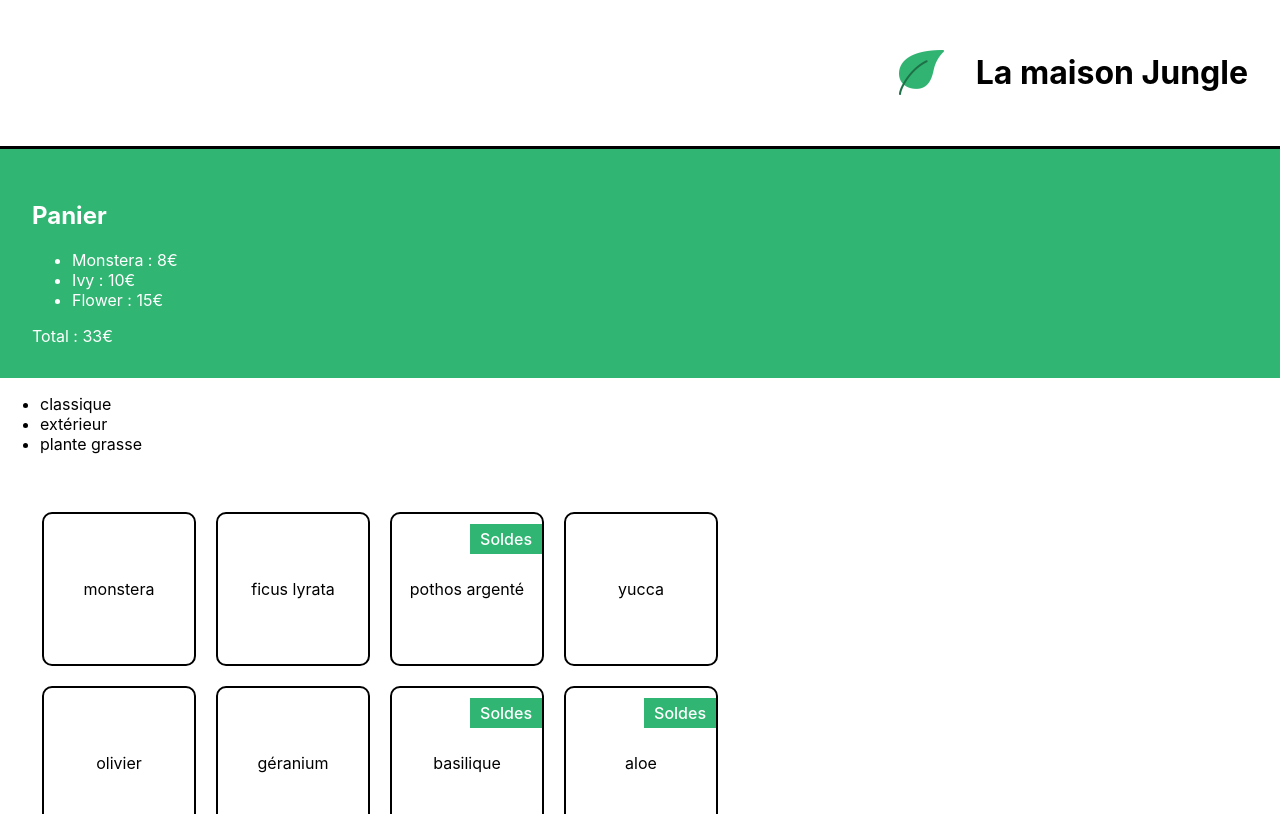
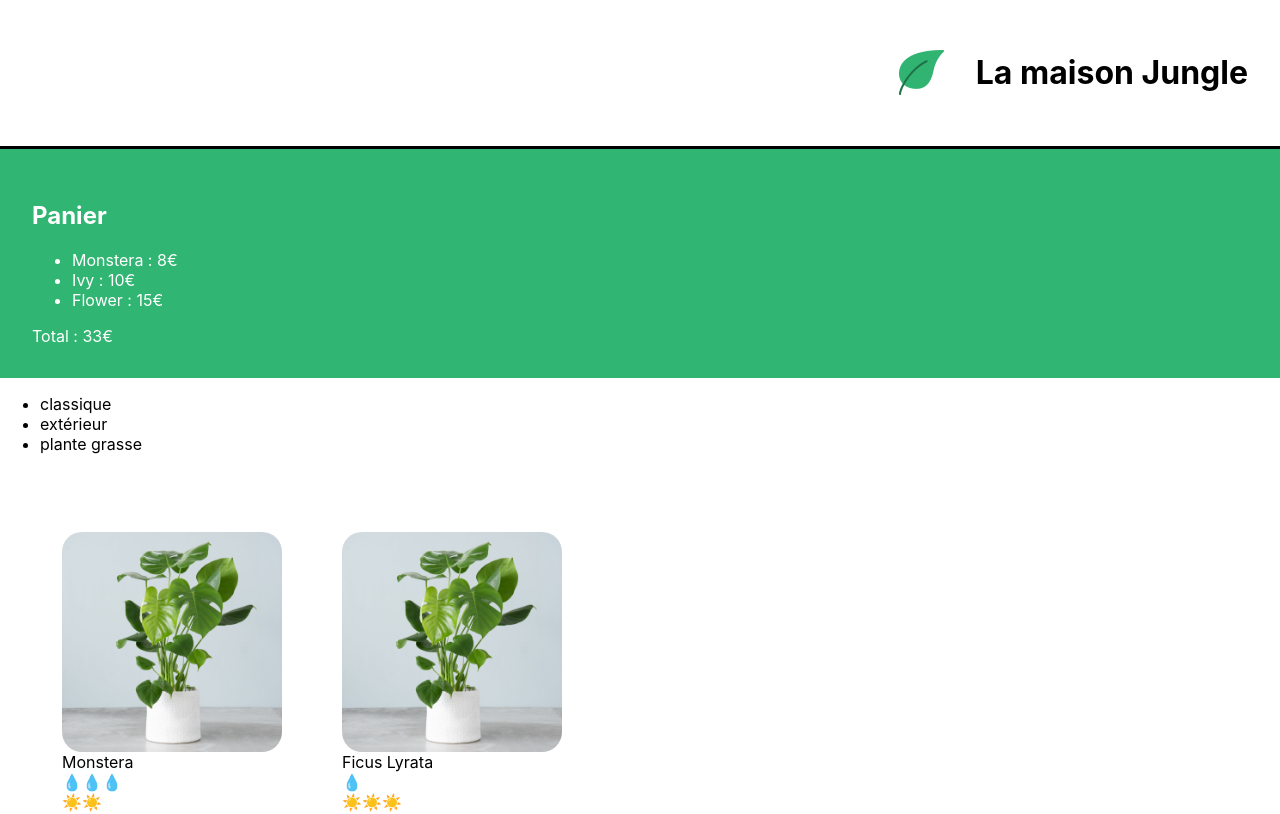
Before and after one commit to RachidBoubekeur-dev/la-maison-jungle, a React (Create React App) app: page / in a window 1280 px wide. Shown: the top 814 px of the page. Built offline with nearby package versions, Linux system fonts and the light colour scheme.

Commit message:
add components CareScale and PlantItem

```diff
--- /dev/null
+++ b/src/components/CareScale/index.jsx
@@ -0,0 +1,13 @@
+const CareScale = ({ careType, scaleValue }) => {
+
+    const range = [1, 2, 3];
+    const scaleType = careType === 'water' ? '💧' : '☀️';
+
+    return (
+        <div>
+            {range.map((rangeElem) => scaleValue >= rangeElem && <span key={rangeElem.toString()}>{scaleType}</span>)}
+        </div>
+    );
+};
+
+export default CareScale;
--- /dev/null
+++ b/src/components/PlantItem/index.css
@@ -0,0 +1,14 @@
+.lmj-plant-item-cover {
+	height: 220px;
+	width: 220px;
+	border-radius: 20px;
+}
+
+.lmj-plant-item {
+	margin: 30px;
+	display: flex;
+	align-items: flex-start;
+	justify-content: center;
+	flex-direction: column;
+	text-transform: capitalize;
+}
--- /dev/null
+++ b/src/components/PlantItem/index.jsx
@@ -0,0 +1,18 @@
+import CareScale from '../CareScale';
+import './index.css';
+
+const PlantItem = ({ id, cover, name, water, light }) => {
+
+    return (
+        <li key={id} className='lmj-plant-item'>
+            <img className='lmj-plant-item-cover' src={cover} alt={name} />
+            {name}
+            <div>
+                <CareScale careType='water' scaleValue={water} />
+                <CareScale careType='light' scaleValue={light} />
+            </div>
+        </li>
+    );
+};
+
+export default PlantItem;;;
--- a/src/components/ShoppingList/index.css
+++ b/src/components/ShoppingList/index.css
@@ -5,26 +5,3 @@
 	flex-wrap: wrap;
 	max-width: 800px;
 }
-
-.lmj-plant-item {
-	border: solid 2px black;
-	border-radius: 10px;
-	height: 150px;
-	width: 150px;
-	margin: 10px;
-	display: flex;
-	align-items: center;
-	justify-content: center;
-	flex-direction: column;
-	position: relative;
-}
-
-.lmj-sales {
-	position: absolute;
-	right: 0px;
-	top: 10px;
-	font-weight: 500;
-	color: white;
-	padding: 5px 10px;
-	background-color: #31b572;
-}
--- a/src/components/ShoppingList/index.jsx
+++ b/src/components/ShoppingList/index.jsx
@@ -1,4 +1,5 @@
 import { plantList } from '../../datas/plantList';
+import PlantItem from '../PlantItem';
 import './index.css';
 
 const ShoppingList = () => {
@@ -14,13 +15,16 @@ const ShoppingList = () => {
                     <li key={cat}>{cat}</li>
                 ))}
             </ul>
+
             <ul className='lmj-plant-list'>
-                {plantList.map((plant) => (
-                    <li key={plant.id} className='lmj-plant-item'>
-                        {plant.name}
-                        {plant.isBestSale && <span>🔥</span>}
-                        {plant.isSpecialOffer && <span className='lmj-sales'>Soldes</span>}
-                    </li>
+                {plantList.map(({ id, cover, name, water, light }) => (
+                    <PlantItem
+                        id={id}
+                        cover={cover}
+                        name={name}
+                        water={water}
+                        light={light}
+                    />
                 ))}
             </ul>
         </div>
--- a/src/datas/plantList.js
+++ b/src/datas/plantList.js
@@ -1,51 +1,78 @@
+import monstera from '../assets/monstera.jpg'
+
 export const plantList = [
 	{
 		name: 'monstera',
 		category: 'classique',
-        id: '1ed',
-        isBestSales: true,
+		id: '1ed',
+		isBestSale: true,
+		light: 2,
+		water: 3,
+		cover: monstera
 	},
 	{
 		name: 'ficus lyrata',
 		category: 'classique',
-		id: '2ab'
+		id: '2ab',
+		light: 3,
+		water: 1,
+		cover: monstera
 	},
 	{
 		name: 'pothos argenté',
 		category: 'classique',
 		id: '3sd',
-		isSpecialOffer: true
+		light: 1,
+		water: 2,
+		cover: monstera
 	},
 	{
 		name: 'yucca',
 		category: 'classique',
-		id: '4kk'
+		id: '4kk',
+		light: 3,
+		water: 1,
+		cover: monstera
 	},
 	{
 		name: 'olivier',
 		category: 'extérieur',
-		id: '5pl'
+		id: '5pl',
+		light: 3,
+		water: 1,
+		cover: monstera
 	},
 	{
 		name: 'géranium',
 		category: 'extérieur',
-		id: '6uo'
+		id: '6uo',
+		light: 2,
+		water: 2,
+		cover: monstera
 	},
 	{
 		name: 'basilique',
 		category: 'extérieur',
 		id: '7ie',
-		isSpecialOffer: true
+		isBestSale: true,
+		light: 2,
+		water: 3,
+		cover: monstera
 	},
 	{
 		name: 'aloe',
 		category: 'plante grasse',
 		id: '8fp',
-		isSpecialOffer: true
+		light: 2,
+		water: 1,
+		cover: monstera
 	},
 	{
 		name: 'succulente',
 		category: 'plante grasse',
-		id: '9vn'
+		id: '9vn',
+		light: 2,
+		water: 1,
+		cover: monstera
 	}
-]
+];
```
Also changed, not shown: src/assets/monstera.jpg (added).
